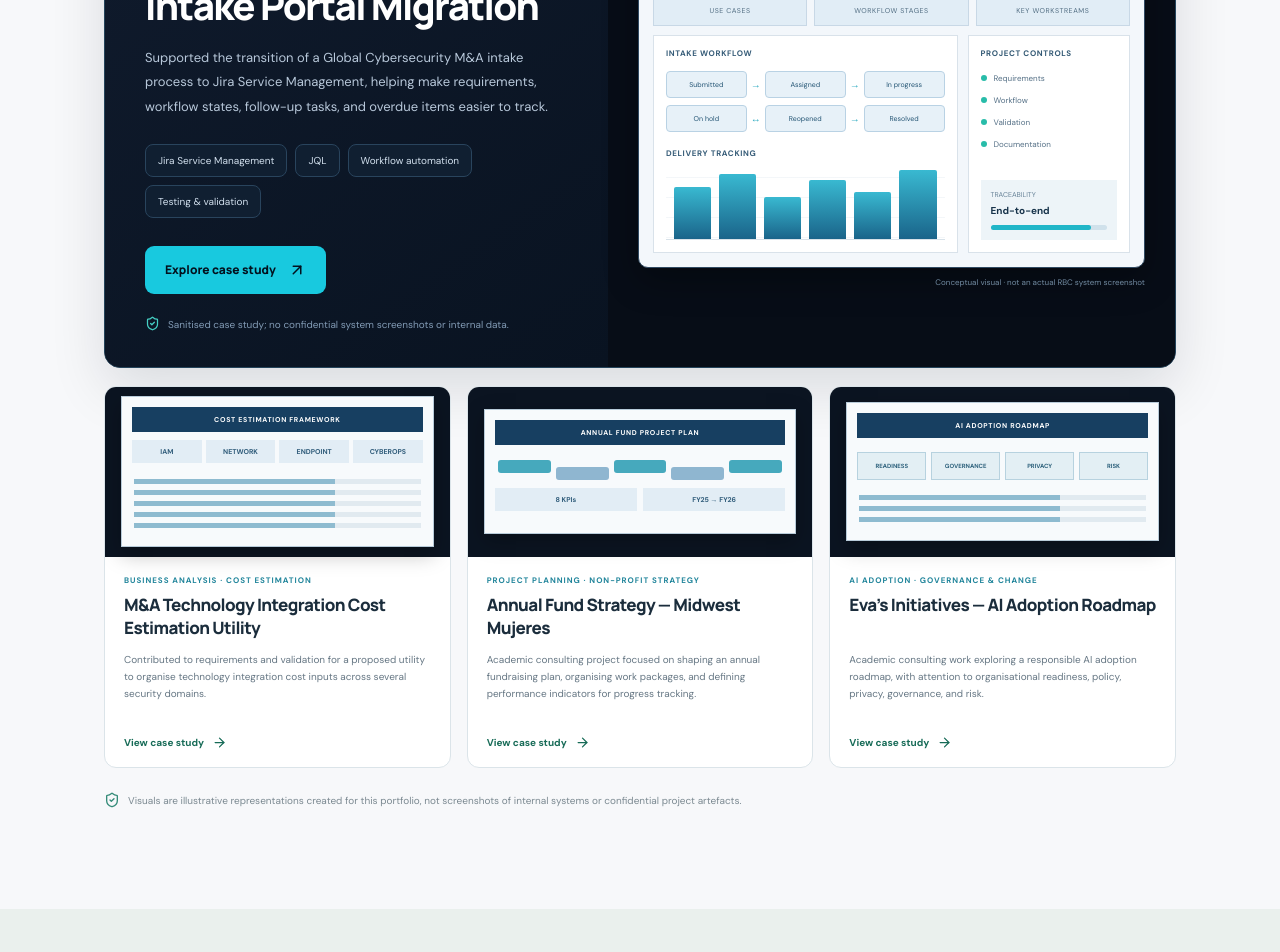
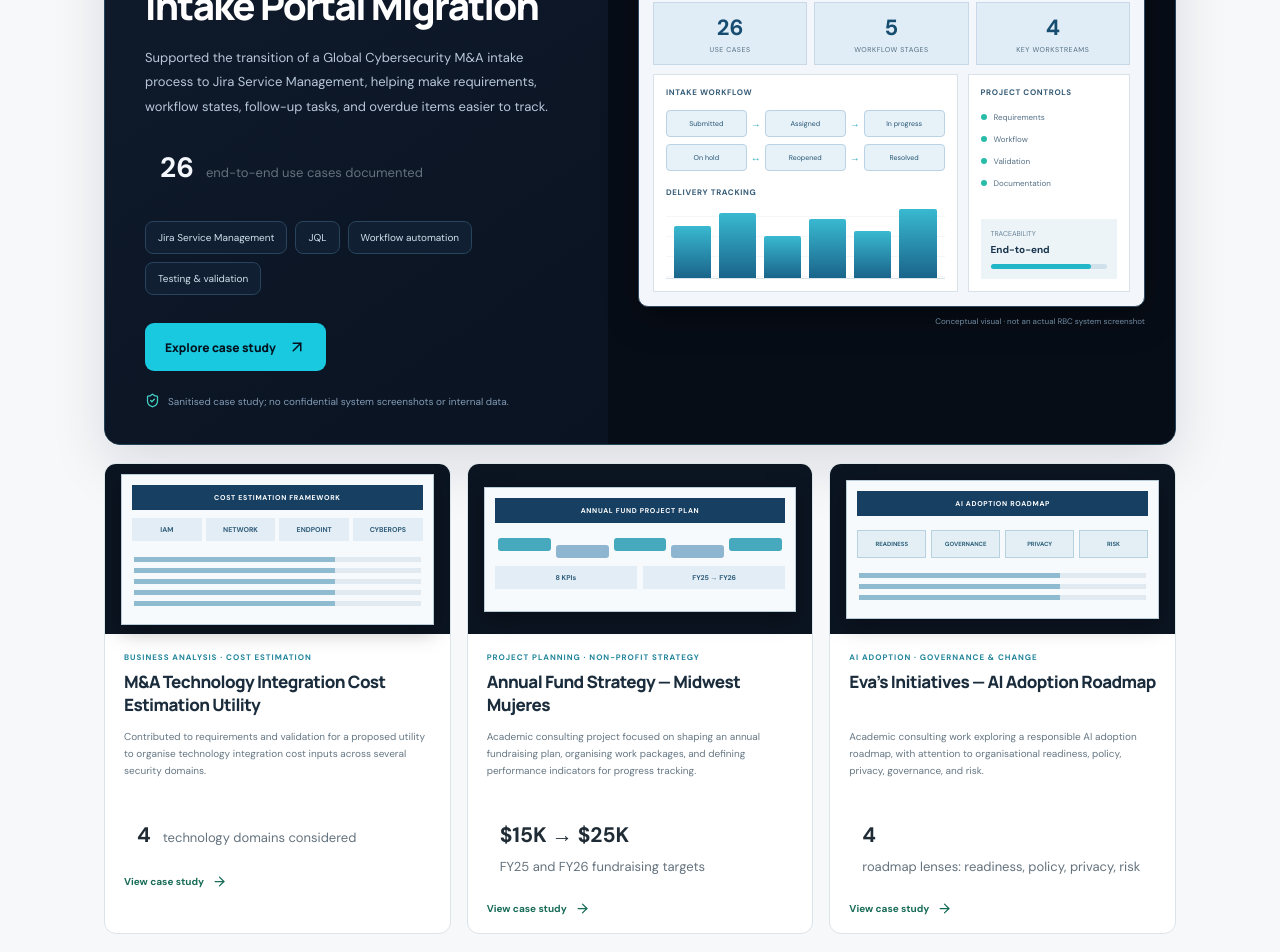
Before and after one commit to SatyaSai12/satyanarayanan-portfolio, a React (Vite) app: page / in a window 1280 px wide. Shown: the part 3480-4432 px from the top of the page. Built offline with nearby package versions, Linux system fonts and the light colour scheme.

Commit message:
Highlight project outcomes in portfolio

```diff
--- a/src/App.css
+++ b/src/App.css
@@ -308,3 +308,56 @@
     grid-template-columns: 1fr;
   }
 }
+/* Project impact highlights */
+.featured-impact,
+.gallery-impact {
+  display: flex;
+  align-items: baseline;
+  flex-wrap: wrap;
+  gap: 8px 12px;
+  margin-top: 18px;
+  padding: 13px 15px;
+  border: 1px solid var(--border);
+  border-radius: 10px;
+  background: var(--surface);
+}
+
+.featured-impact strong {
+  color: var(--accent);
+  font-size: 28px;
+  font-weight: 700;
+  line-height: 1.2;
+}
+
+.gallery-impact strong {
+  color: var(--accent);
+  font-size: 21px;
+  font-weight: 700;
+  line-height: 1.2;
+}
+
+.featured-impact span,
+.gallery-impact span {
+  color: var(--muted);
+  font-size: 13px;
+  line-height: 1.5;
+}
+
+.gallery-impact {
+  margin-top: 14px;
+  padding: 11px 13px;
+}
+
+@media (max-width: 600px) {
+  .featured-impact {
+    padding: 11px 12px;
+  }
+
+  .featured-impact strong {
+    font-size: 24px;
+  }
+
+  .gallery-impact strong {
+    font-size: 19px;
+  }
+}
--- a/src/App.jsx
+++ b/src/App.jsx
@@ -305,6 +305,10 @@ function App() {
               <p className="featured-category">{projects[0].type}</p>
               <h3>{projects[0].title}</h3>
               <p className="featured-summary">{projects[0].summary}</p>
+              <div className="featured-impact">
+  <strong>{projects[0].outcome}</strong>
+  <span>{projects[0].outcomeLabel}</span>
+</div>
               <div className="featured-tags">{projects[0].tools.slice(0, 4).map((tool) => <span key={tool}>{tool}</span>)}</div>
               <button className="featured-button" onClick={() => setActiveProject(projects[0])}>Explore case study <ArrowUpRight size={18} /></button>
               <p className="featured-note"><ShieldCheck size={15} /> Sanitised case study; no confidential system screenshots or internal data.</p>
@@ -314,7 +318,20 @@ function App() {
               <span className="visual-caption">Conceptual visual · not an actual RBC system screenshot</span>
             </div>
           </article>
-          <div className="project-gallery">{projects.slice(1).map((project, index) => <article className="gallery-card" key={project.number}><div className={`gallery-visual gallery-visual-${index+1}`}><div className="gallery-window"><div className="gallery-window-head">{index === 0 ? 'COST ESTIMATION FRAMEWORK' : index === 1 ? 'ANNUAL FUND PROJECT PLAN' : 'AI ADOPTION ROADMAP'}</div>{index === 0 ? <><div className="mini-metric-row"><b>IAM</b><b>NETWORK</b><b>ENDPOINT</b><b>CYBEROPS</b></div><div className="mini-table"><i/><i/><i/><i/><i/></div></> : index === 1 ? <><div className="mini-timeline"><i/><i/><i/><i/><i/></div><div className="mini-kpi-row"><b>8 KPIs</b><b>FY25 → FY26</b></div></> : <><div className="roadmap-nodes"><i>READINESS</i><i>GOVERNANCE</i><i>PRIVACY</i><i>RISK</i></div><div className="mini-table"><i/><i/><i/></div></>}</div></div><div className="gallery-card-body"><p>{project.type}</p><h3>{project.title}</h3><span>{project.summary}</span><button className="details-link" onClick={() => setActiveProject(project)}>View case study <ArrowRight size={15}/></button></div></article>)}</div>
+          <div className="project-gallery">{projects.slice(1).map((project, index) => <article className="gallery-card" key={project.number}><div className={`gallery-visual gallery-visual-${index+1}`}><div className="gallery-window"><div className="gallery-window-head">{index === 0 ? 'COST ESTIMATION FRAMEWORK' : index === 1 ? 'ANNUAL FUND PROJECT PLAN' : 'AI ADOPTION ROADMAP'}</div>{index === 0 ? <><div className="mini-metric-row"><b>IAM</b><b>NETWORK</b><b>ENDPOINT</b><b>CYBEROPS</b></div><div className="mini-table"><i/><i/><i/><i/><i/></div></> : index === 1 ? <><div className="mini-timeline"><i/><i/><i/><i/><i/></div><div className="mini-kpi-row"><b>8 KPIs</b><b>FY25 → FY26</b></div></> : <><div className="roadmap-nodes"><i>READINESS</i><i>GOVERNANCE</i><i>PRIVACY</i><i>RISK</i></div><div className="mini-table"><i/><i/><i/></div></>}</div></div><div className="gallery-card-body">
+  <p>{project.type}</p>
+  <h3>{project.title}</h3>
+  <span>{project.summary}</span>
+
+  <div className="gallery-impact">
+    <strong>{project.outcome}</strong>
+    <span>{project.outcomeLabel}</span>
+  </div>
+
+  <button className="details-link" onClick={() => setActiveProject(project)}>
+    View case study <ArrowRight size={15}/>
+  </button>
+</div></article>)}</div>
           <p className="project-disclaimer"><ShieldCheck size={16} /> Visuals are illustrative representations created for this portfolio, not screenshots of internal systems or confidential project artefacts.</p>
         </section>
         <section className="skills-section" id="skills"><div className="section-wrap"><div className="section-heading section-heading-wide"><p className="eyebrow">04 / CAPABILITIES</p><h2>How I help teams <span>move forward.</span></h2></div><div className="skills-grid">{skills.map((group, index) => <article className="skill-card" key={group.title}><span className="skill-index">0{index + 1}</span><h3>{group.title}</h3><div className="skill-items">{group.items.map((item) => <span key={item}>{item}</span>)}</div></article>)}</div><p className="skills-footnote">Skills reflect my education and experience; tool proficiency varies by area and project.</p></div></section>
```
